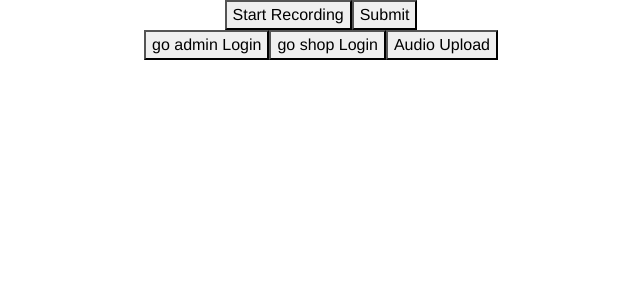
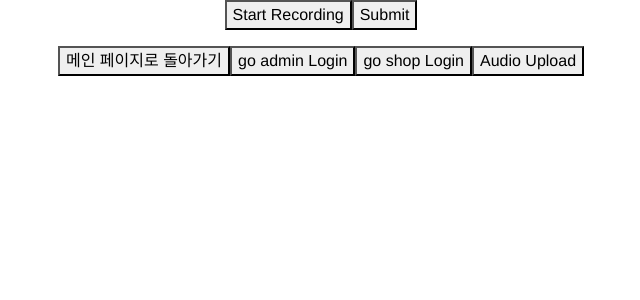
Before and after one commit to pokqok/kiosk, a Vue app in the folder frontend/: page /AudioRecord in a window 1280 px wide. Shown: the top 300 px of the page, without its empty margins (319-959 px from the left). Built offline with nearby package versions, Linux system fonts and the light colour scheme; no server answers.

Commit message:
add STT result

```diff
--- a/frontend/src/components/AudioRecord.vue
+++ b/frontend/src/components/AudioRecord.vue
@@ -18,7 +18,11 @@
       Stop Recording
     </button>
     <button @click="submitAudio">Submit</button>
+
+    <p>{{ transcription }}</p>
   </div>
+
+  <button @click="goToRootPage">메인 페이지로 돌아가기</button>
 </template>
 
 <script>
@@ -27,6 +31,7 @@ export default {
   name: "AudioRecord",
   data() {
     return {
+      transcription: "",
       mediaRecorder: null,
       recordedChunks: [],
       audio_recording: false,
@@ -109,6 +114,10 @@ export default {
           });
       }
     },
+    goToRootPage() {
+      this.$router.push("/");
+      this.$emit("comeBack");
+    },
   },
 };
 </script>
```
